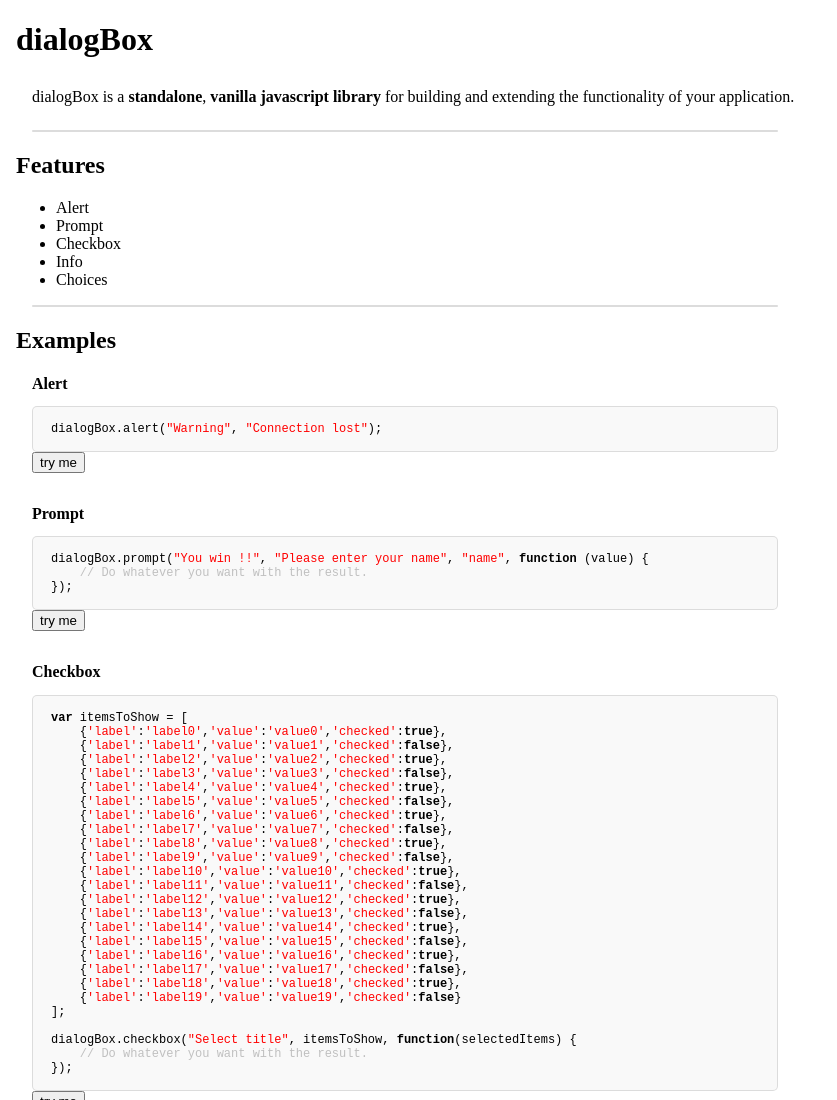
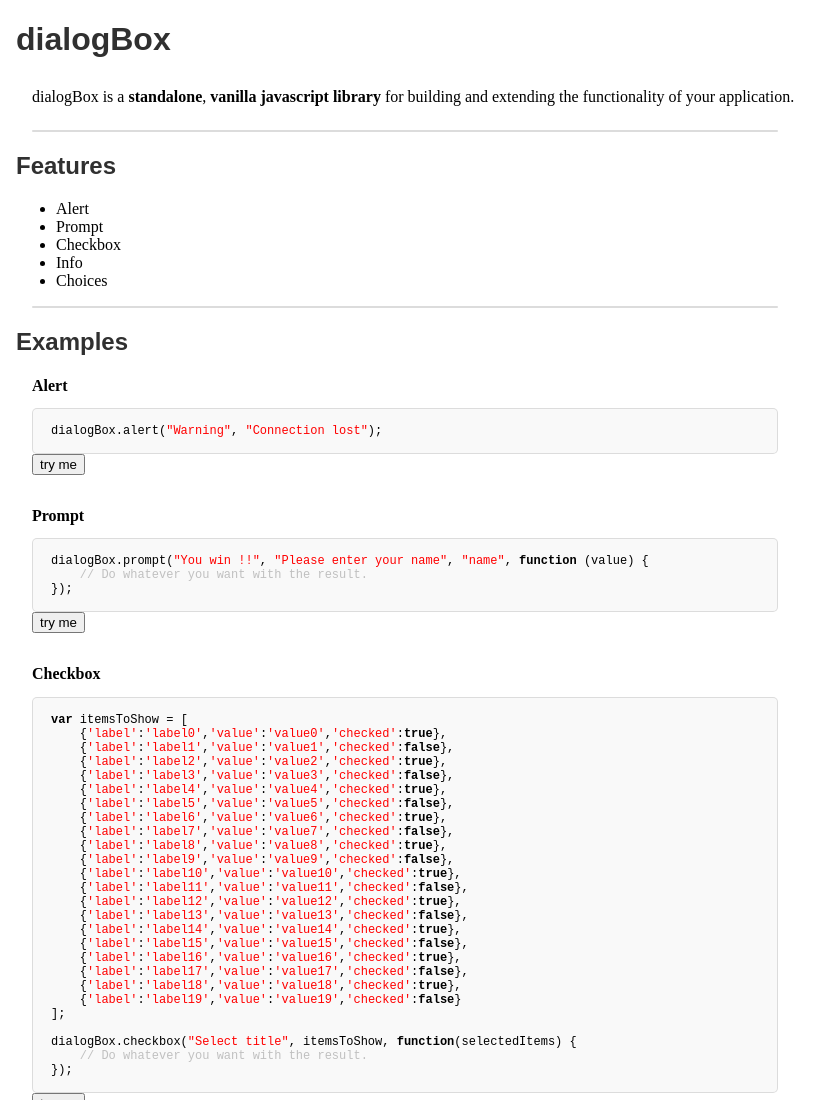
Before and after one commit to RicardoF/dialogBox, a plain HTML site: page index.html in a window 1280 px wide. Shown: the top 1100 px of the page, without its empty margins (0-837 px from the left). Drawn offline with Linux system fonts and the light colour scheme.

Commit message:
Changed font and color of h1, h2 and h4 eles.

```diff
--- a/dialogBox.css
+++ b/dialogBox.css
@@ -5,6 +5,12 @@ body {
 body > p {
     text-align: left;
     padding-left: 1rem;
+}
+
+body > h1,
+body > h2 {
+    font-family: sans-serif;
+    color: rgba(48,48,48,1);
 }
 
 #shadow, #dialogBox{
```
